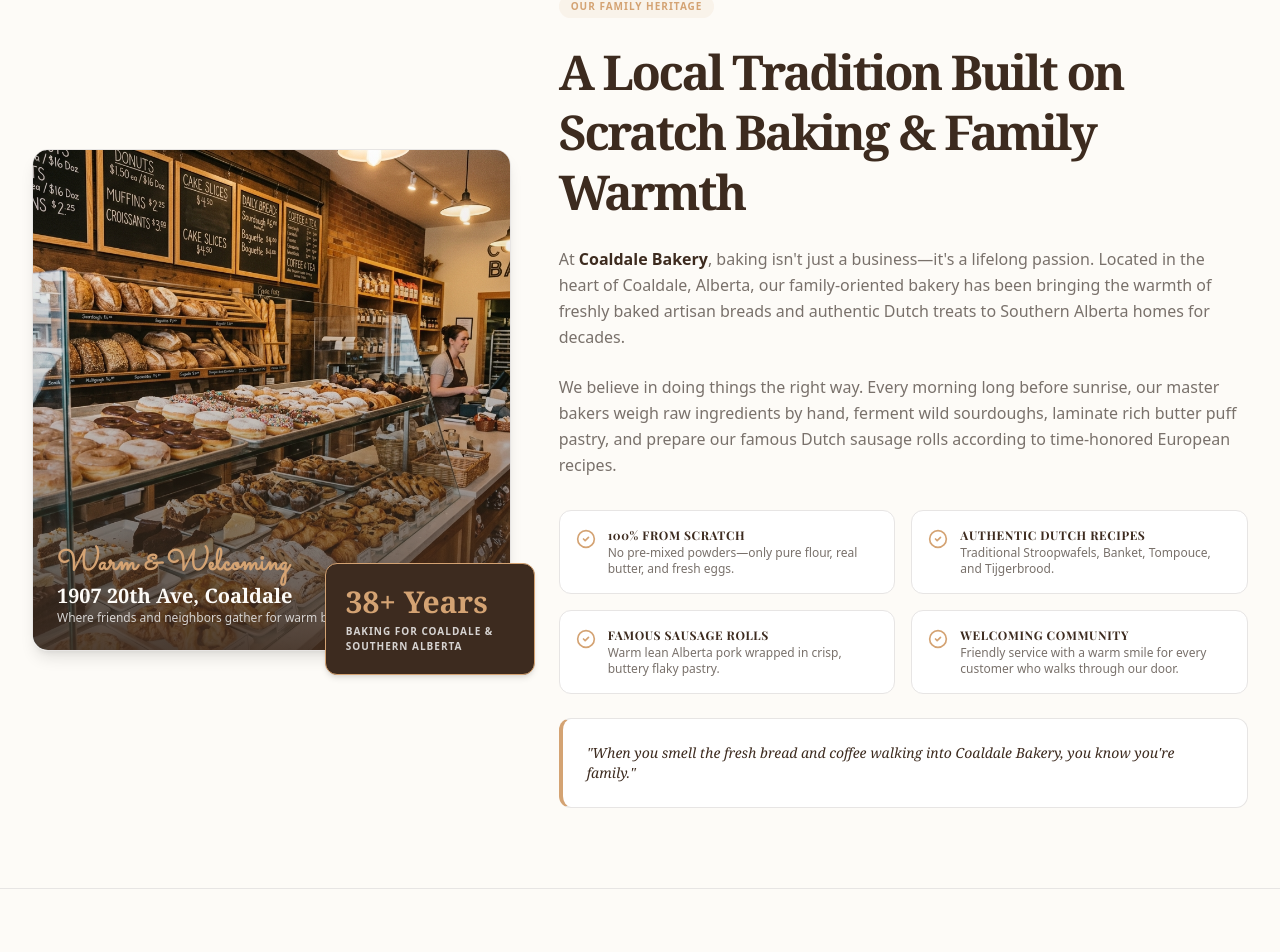
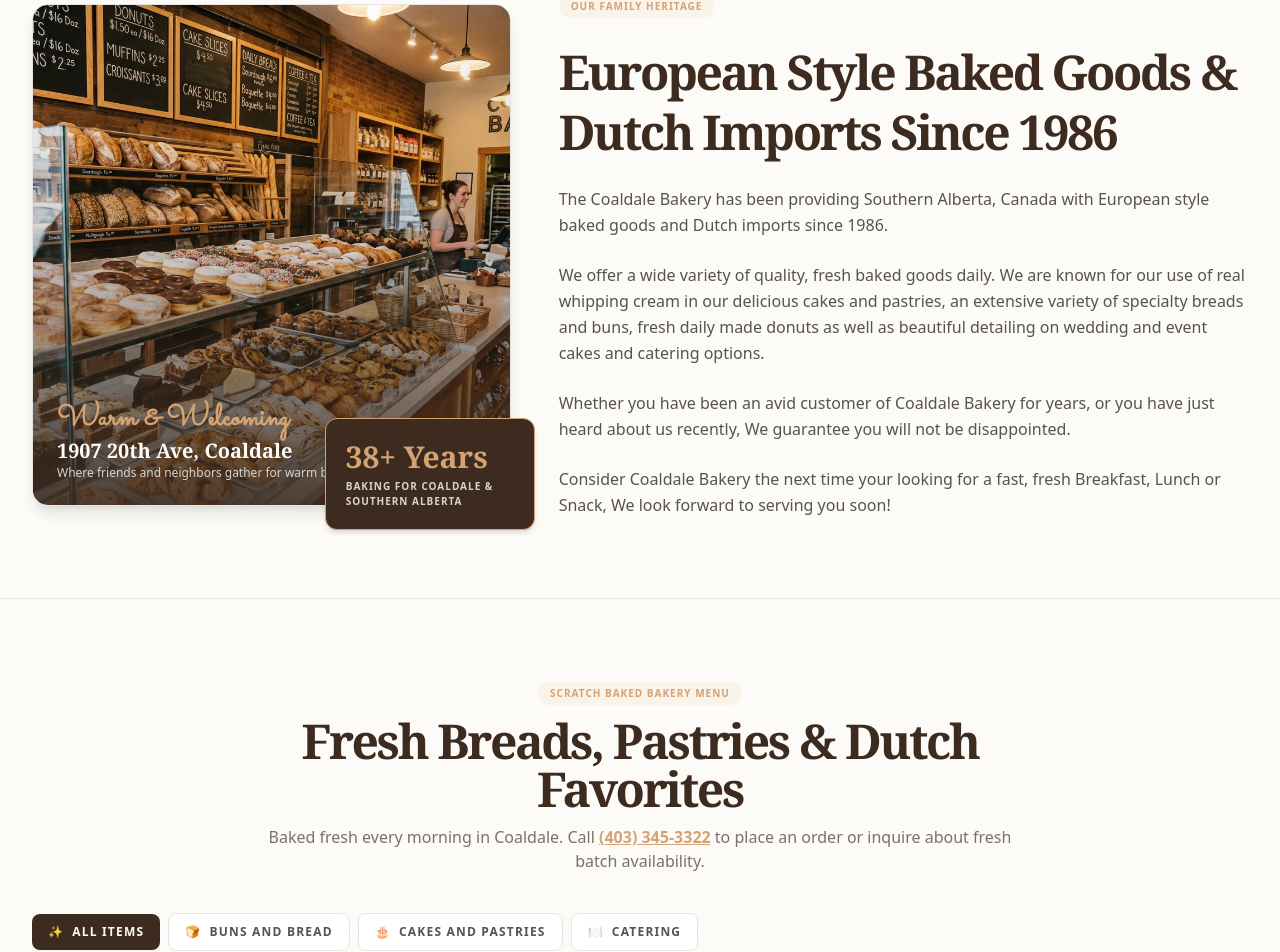
Before and after one commit to xpstudiosdevelupment/bakery, a React (Vite) app: page / in a window 1280 px wide. Shown: the part 1041-1993 px from the top of the page. Built offline with nearby package versions, Linux system fonts and the light colour scheme; a web font is replaced by a local one.

Commit message:
refactor: update brand history and story copy
Refine the bakery's narrative to emphasize the 1986 founding date and focus on European/Dutch specialties.

```diff
--- a/src/components/StorySection.tsx
+++ b/src/components/StorySection.tsx
@@ -1,5 +1,4 @@
 import React from 'react';
-import { Heart, CheckCircle2, Award, Clock, Users, Coffee } from 'lucide-react';
 import { BAKERY_INFO, BAKERY_IMAGES } from '../data/bakeryData';
 
 export const StorySection: React.FC = () => {
@@ -40,56 +39,24 @@
             </div>
 
             <h2 className="text-3xl sm:text-4xl lg:text-5xl font-serif font-bold text-[#3D2B1F] tracking-tighter leading-tight">
-              A Local Tradition Built on Scratch Baking & Family Warmth
+              European Style Baked Goods & Dutch Imports Since 1986
             </h2>
 
-            <p className="text-base text-stone-500 leading-relaxed font-sans">
-              At <strong className="text-[#3D2B1F]">Coaldale Bakery</strong>, baking isn't just a business—it's a lifelong passion. Located in the heart of Coaldale, Alberta, our family-oriented bakery has been bringing the warmth of freshly baked artisan breads and authentic Dutch treats to Southern Alberta homes for decades.
+            <p className="text-base text-stone-600 leading-relaxed font-sans">
+              The Coaldale Bakery has been providing Southern Alberta, Canada with European style baked goods and Dutch imports since 1986.
             </p>
 
-            <p className="text-base text-stone-500 leading-relaxed font-sans">
-              We believe in doing things the right way. Every morning long before sunrise, our master bakers weigh raw ingredients by hand, ferment wild sourdoughs, laminate rich butter puff pastry, and prepare our famous Dutch sausage rolls according to time-honored European recipes.
+            <p className="text-base text-stone-600 leading-relaxed font-sans">
+              We offer a wide variety of quality, fresh baked goods daily. We are known for our use of real whipping cream in our delicious cakes and pastries, an extensive variety of specialty breads and buns, fresh daily made donuts as well as beautiful detailing on wedding and event cakes and catering options.
             </p>
 
-            {/* Core Values Checklist */}
-            <div className="grid grid-cols-1 sm:grid-cols-2 gap-4 pt-2">
-              <div className="flex items-start gap-3 bg-white p-4 rounded-xl border border-stone-200">
-                <CheckCircle2 className="w-5 h-5 text-[#D4A373] shrink-0 mt-0.5" />
-                <div>
-                  <h4 className="font-bold text-[#3D2B1F] text-xs uppercase tracking-wider">100% From Scratch</h4>
-                  <p className="text-xs text-stone-500 mt-0.5">No pre-mixed powders—only pure flour, real butter, and fresh eggs.</p>
-                </div>
-              </div>
+            <p className="text-base text-stone-600 leading-relaxed font-sans">
+              Whether you have been an avid customer of Coaldale Bakery for years, or you have just heard about us recently, We guarantee you will not be disappointed.
+            </p>
 
-              <div className="flex items-start gap-3 bg-white p-4 rounded-xl border border-stone-200">
-                <CheckCircle2 className="w-5 h-5 text-[#D4A373] shrink-0 mt-0.5" />
-                <div>
-                  <h4 className="font-bold text-[#3D2B1F] text-xs uppercase tracking-wider">Authentic Dutch Recipes</h4>
-                  <p className="text-xs text-stone-500 mt-0.5">Traditional Stroopwafels, Banket, Tompouce, and Tijgerbrood.</p>
-                </div>
-              </div>
-
-              <div className="flex items-start gap-3 bg-white p-4 rounded-xl border border-stone-200">
-                <CheckCircle2 className="w-5 h-5 text-[#D4A373] shrink-0 mt-0.5" />
-                <div>
-                  <h4 className="font-bold text-[#3D2B1F] text-xs uppercase tracking-wider">Famous Sausage Rolls</h4>
-                  <p className="text-xs text-stone-500 mt-0.5">Warm lean Alberta pork wrapped in crisp, buttery flaky pastry.</p>
-                </div>
-              </div>
-
-              <div className="flex items-start gap-3 bg-white p-4 rounded-xl border border-stone-200">
-                <CheckCircle2 className="w-5 h-5 text-[#D4A373] shrink-0 mt-0.5" />
-                <div>
-                  <h4 className="font-bold text-[#3D2B1F] text-xs uppercase tracking-wider">Welcoming Community</h4>
-                  <p className="text-xs text-stone-500 mt-0.5">Friendly service with a warm smile for every customer who walks through our door.</p>
-                </div>
-              </div>
-            </div>
-
-            {/* Quote Box */}
-            <div className="bg-white p-6 rounded-xl border-l-4 border-l-[#D4A373] border border-stone-200 italic text-[#3D2B1F] text-sm font-serif">
-              "When you smell the fresh bread and coffee walking into Coaldale Bakery, you know you're family."
-            </div>
+            <p className="text-base text-stone-600 leading-relaxed font-sans font-medium text-[#3D2B1F]">
+              Consider Coaldale Bakery the next time your looking for a fast, fresh Breakfast, Lunch or Snack, We look forward to serving you soon!
+            </p>
 
           </div>
 
```
